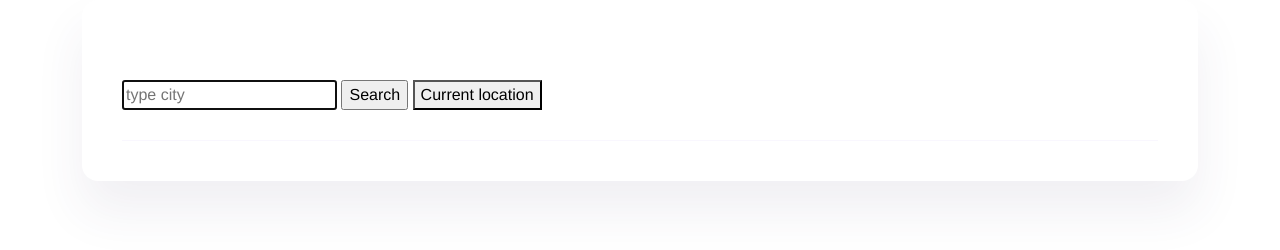
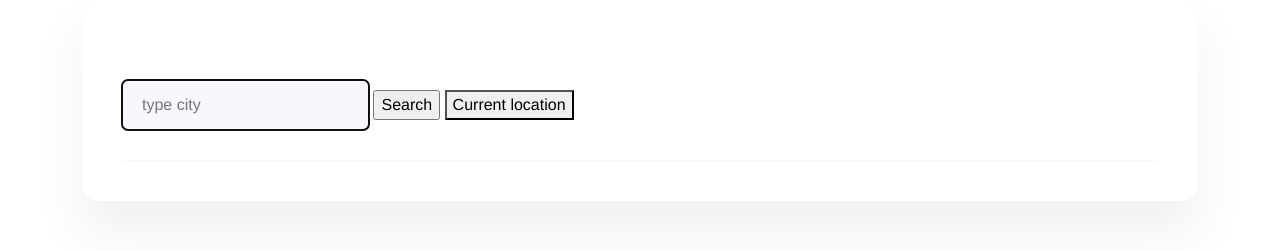
Before and after one commit to IrinaWilson/Vanilla-weather-app, a plain HTML site: page index.html in a window 1280 px wide. Drawn offline with nearby package versions, Linux system fonts and the light colour scheme.

Commit message:
Changed the name of form class, added css for the .enter-city

```diff
--- a/index.html
+++ b/index.html
@@ -14,7 +14,7 @@
   <body>
     <div class="container">
       <div class="weather">
-        <form class="input-form" id="search-form">
+        <form class="form-design" id="search-form">
           <input
             type="text"
             placeholder="type city"
--- a/src/style.css
+++ b/src/style.css
@@ -6,8 +6,20 @@
   font-family: Cerebri-Sans, Helvetica, Arial, sans-serif;
   padding: 40px;
 }
-.input-form {
+.form-design {
   border-bottom: 1px solid #f9f7fe;
   margin-top: 40px;
   padding-bottom: 30px;
 }
+
+.enter-city {
+  background: #f9f7fe;
+  border: none;
+  border-radius: 6px;
+  color: rgba(39, 33, 66, 0.4);
+  display: inline-block;
+  font-size: 16px;
+  height: 50px;
+  line-height: 20px;
+  padding: 15px 20px;
+}
```
